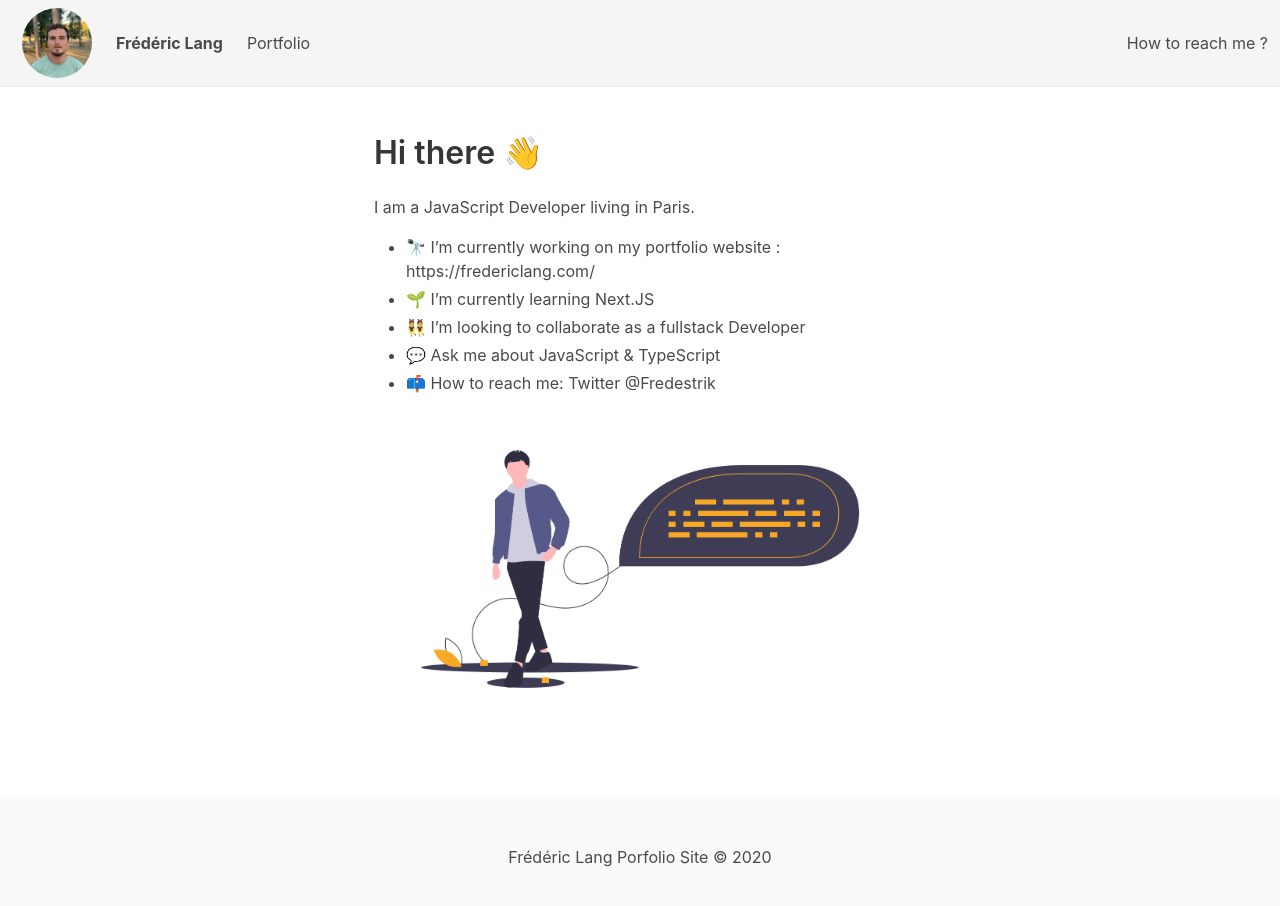
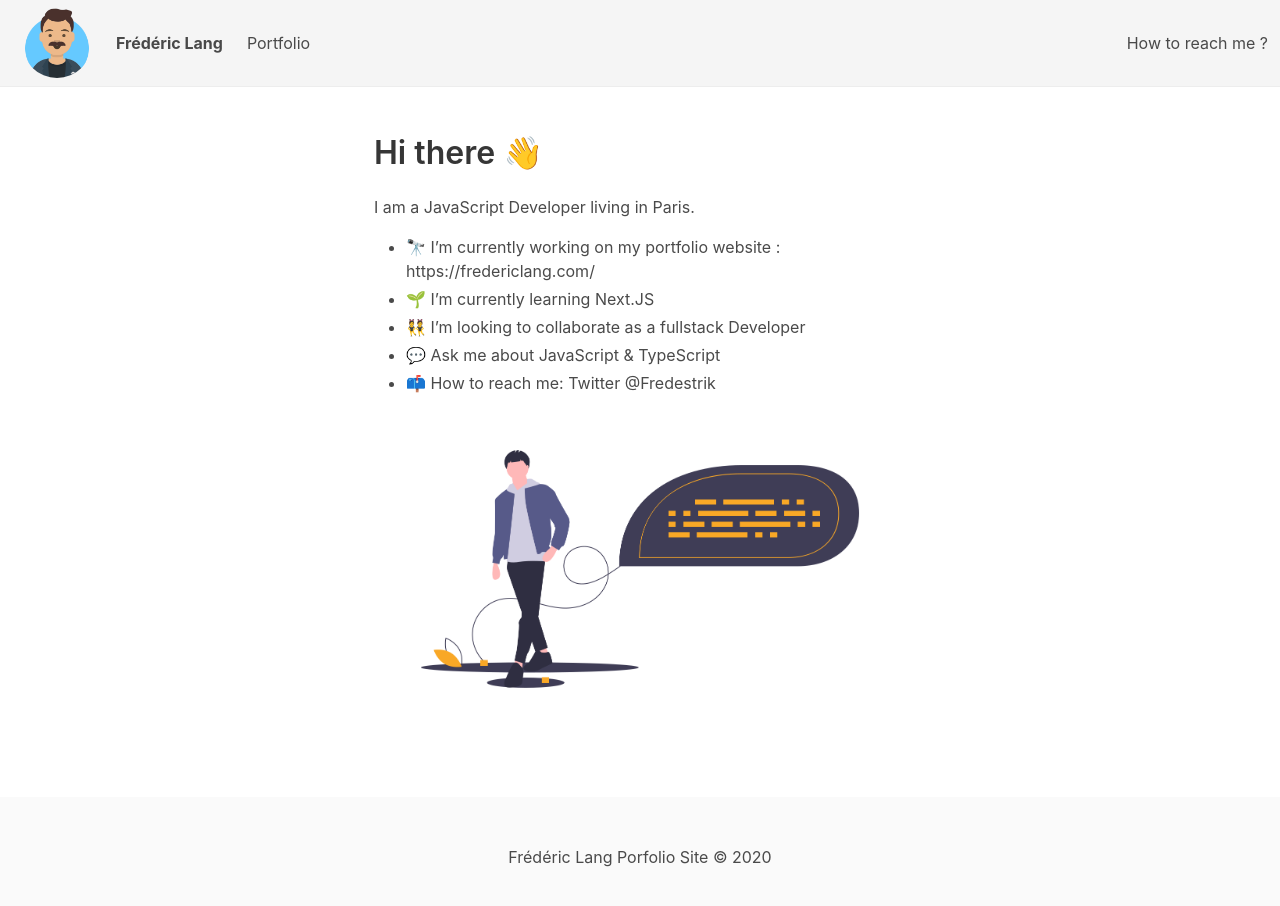
Before and after one commit to fredlnl/nextjs, a Next.js app: page / in a window 1280 px wide. Shown: the top 906 px of the page. Built offline with nearby package versions, Linux system fonts and the light colour scheme.

Commit message:
feature: new avatar

```diff
--- a/src/scss/styles.scss
+++ b/src/scss/styles.scss
@@ -21,7 +21,7 @@ body {
 }
 
 .logo {
-  background: url("/fredericlang.jpg") no-repeat center center;
+  background: url("/fredericlang.png") no-repeat center center;
   background-size: cover;
   width: 70px;
   height: 70px;
```
Also changed, not shown: public/fredericlang.jpg (deleted), public/fredericlang.png (added).
